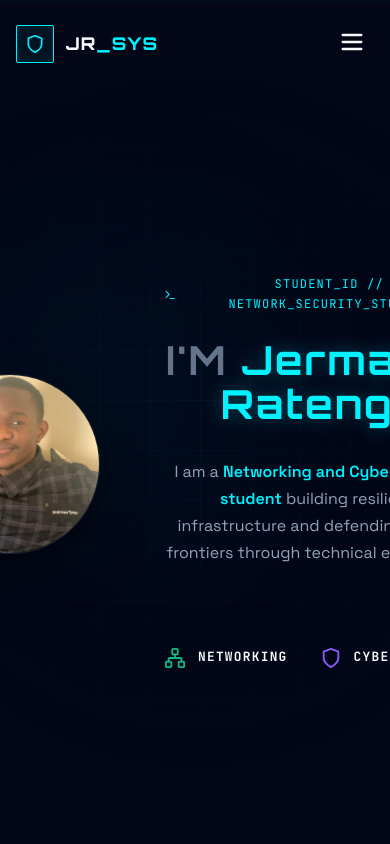
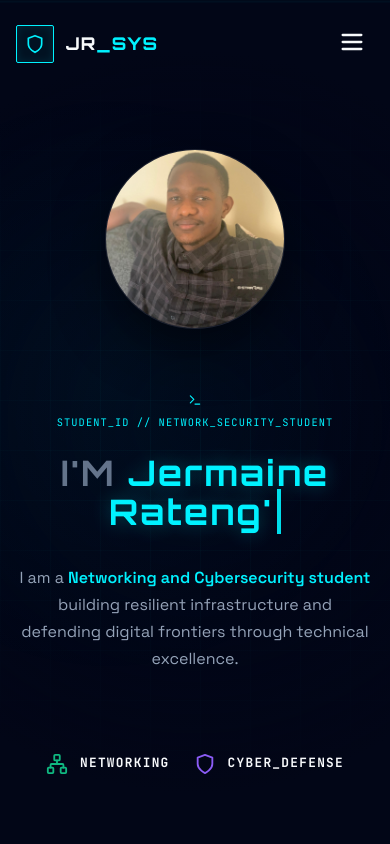
Before and after one commit to ratengjermaine/portfolio, a React (Vite) app: page / in a window 390 px wide. Shown: the top 844 px of the page. Built offline with nearby package versions, Linux system fonts and the light colour scheme.

Commit message:
Final mobile responsiveness fix for Hero

```diff
--- a/src/components/Hero.jsx
+++ b/src/components/Hero.jsx
@@ -28,7 +28,7 @@ const Hero = () => {
       display: 'flex',
       alignItems: 'center',
       justifyContent: 'center',
-      paddingTop: '100px',
+      paddingTop: '80px',
       position: 'relative',
       overflow: 'hidden'
     }}>
@@ -44,77 +44,12 @@ const Hero = () => {
         zIndex: 0
       }}></div>
 
-      <div className="container" style={{
-        display: 'grid',
-        gridTemplateColumns: '1.1fr 0.9fr',
-        alignItems: 'center',
-        gap: '4rem',
-        zIndex: 1
-      }}>
-
-        <div className="hero-content">
-          <motion.div
-            initial={{ opacity: 0, x: -20 }}
-            animate={{ opacity: 1, x: 0 }}
-            transition={{ duration: 0.8 }}
-            style={{ marginBottom: '2rem' }}
-          >
-            <div className="mono" style={{ color: 'var(--accent-cyan)', display: 'flex', alignItems: 'center', gap: '0.75rem', marginBottom: '1.5rem', fontSize: '0.75rem' }}>
-              <Terminal size={14} />
-              <span>STUDENT_ID // NETWORK_SECURITY_STUDENT</span>
-            </div>
-
-            <h1 style={{ fontSize: 'clamp(2.5rem, 6vw, 4.5rem)', marginBottom: '2rem', color: 'var(--text-primary)', letterSpacing: '2px' }}>
-              <span style={{ color: 'var(--text-dim)' }}>I'M </span>
-              <span className="glow-text-cyan">
-                <Typewriter text={name} delay={120} />
-              </span>
-              <motion.span
-                animate={{ opacity: [1, 0] }}
-                transition={{ repeat: Infinity, duration: 0.8 }}
-                style={{ marginLeft: '4px', borderLeft: '4px solid var(--accent-cyan)' }}
-              ></motion.span>
-            </h1>
-
-            <motion.p
-              initial={{ opacity: 0 }}
-              animate={{ opacity: 1 }}
-              transition={{ delay: 2, duration: 1 }}
-              style={{
-                fontSize: 'clamp(1rem, 2vw, 1.25rem)',
-                color: 'var(--text-secondary)',
-                maxWidth: '550px',
-                lineHeight: 1.7,
-                fontFamily: 'var(--font-body)',
-                fontWeight: 400
-              }}
-            >
-              I am a <span style={{ color: 'var(--accent-cyan)', fontWeight: 600 }}>Networking and Cybersecurity student</span> building resilient infrastructure and defending digital frontiers through technical excellence.
-            </motion.p>
-          </motion.div>
-
-          <motion.div
-            initial={{ opacity: 0, y: 20 }}
-            animate={{ opacity: 1, y: 0 }}
-            transition={{ delay: 2.5, duration: 0.8 }}
-            style={{ display: 'flex', gap: '2rem', marginTop: '3rem' }}
-          >
-            <div style={{ display: 'flex', alignItems: 'center', gap: '0.75rem' }}>
-               <Network size={22} color="var(--accent-emerald)" />
-               <span className="mono" style={{ fontWeight: 700, fontSize: '0.8rem', color: 'var(--text-primary)' }}>NETWORKING</span>
-            </div>
-            <div style={{ display: 'flex', alignItems: 'center', gap: '0.75rem' }}>
-               <Shield size={22} color="var(--accent-purple)" />
-               <span className="mono" style={{ fontWeight: 700, fontSize: '0.8rem', color: 'var(--text-primary)' }}>CYBER_DEFENSE</span>
-            </div>
-          </motion.div>
-        </div>
+      <div className="container hero-container">
 
         <motion.div
           initial={{ opacity: 0, scale: 0.95 }}
           animate={{ opacity: 1, scale: 1 }}
           transition={{ delay: 0.5, duration: 1 }}
-          style={{ display: 'flex', justifyContent: 'center' }}
           className="hero-image-wrapper"
         >
           <div className="hero-image-container">
@@ -126,9 +61,75 @@ const Hero = () => {
           </div>
         </motion.div>
 
+        <div className="hero-content">
+          <motion.div
+            initial={{ opacity: 0, y: 20 }}
+            animate={{ opacity: 1, y: 0 }}
+            transition={{ duration: 0.8 }}
+            style={{ marginBottom: '2rem' }}
+          >
+            <div className="mono hero-label">
+              <Terminal size={14} />
+              <span>STUDENT_ID // NETWORK_SECURITY_STUDENT</span>
+            </div>
+
+            <h1 className="hero-title">
+              <span style={{ color: 'var(--text-dim)' }}>I'M </span>
+              <span className="glow-text-cyan">
+                <Typewriter text={name} delay={120} />
+              </span>
+              <motion.span
+                animate={{ opacity: [1, 0] }}
+                transition={{ repeat: Infinity, duration: 0.8 }}
+                className="cursor"
+              ></motion.span>
+            </h1>
+
+            <motion.p
+              initial={{ opacity: 0 }}
+              animate={{ opacity: 1 }}
+              transition={{ delay: 2, duration: 1 }}
+              className="hero-description"
+            >
+              I am a <span style={{ color: 'var(--accent-cyan)', fontWeight: 600 }}>Networking and Cybersecurity student</span> building resilient infrastructure and defending digital frontiers through technical excellence.
+            </motion.p>
+          </motion.div>
+
+          <motion.div
+            initial={{ opacity: 0, y: 20 }}
+            animate={{ opacity: 1, y: 0 }}
+            transition={{ delay: 2.5, duration: 0.8 }}
+            className="hero-badges"
+          >
+            <div className="badge">
+               <Network size={22} color="var(--accent-emerald)" />
+               <span className="mono">NETWORKING</span>
+            </div>
+            <div className="badge">
+               <Shield size={22} color="var(--accent-purple)" />
+               <span className="mono">CYBER_DEFENSE</span>
+            </div>
+          </motion.div>
+        </div>
+
       </div>
 
       <style>{`
+        .hero-container {
+          display: grid;
+          grid-template-columns: 0.9fr 1.1fr;
+          align-items: center;
+          gap: 4rem;
+          zIndex: 1;
+          width: 100%;
+        }
+
+        .hero-image-wrapper {
+          display: flex;
+          justify-content: flex-start;
+          order: 2;
+        }
+
         .hero-image-container {
           width: 420px;
           height: 420px;
@@ -146,26 +147,87 @@ const Hero = () => {
           display: block;
         }
 
+        .hero-title {
+          font-size: clamp(2.5rem, 6vw, 4.5rem);
+          margin-bottom: 2rem;
+          color: var(--text-primary);
+          letter-spacing: 2px;
+        }
+
+        .hero-label {
+          color: var(--accent-cyan);
+          display: flex;
+          align-items: center;
+          gap: 0.75rem;
+          margin-bottom: 1.5rem;
+          font-size: 0.75rem;
+        }
+
+        .hero-description {
+          font-size: clamp(1rem, 2vw, 1.25rem);
+          color: var(--text-secondary);
+          max-width: 550px;
+          line-height: 1.7;
+          font-family: var(--font-body);
+        }
+
+        .hero-badges {
+          display: flex;
+          gap: 2rem;
+          margin-top: 3rem;
+        }
+
+        .badge {
+          display: flex;
+          align-items: center;
+          gap: 0.75rem;
+        }
+
+        .badge span {
+          font-weight: 700;
+          font-size: 0.8rem;
+          color: var(--text-primary);
+        }
+
+        .cursor {
+          margin-left: 4px;
+          border-left: 4px solid var(--accent-cyan);
+        }
+
         @media (max-width: 992px) {
-          .hero .container {
+          .hero-container {
             grid-template-columns: 1fr;
             text-align: center;
-            justify-items: center;
-            gap: 2rem;
+            gap: 3rem;
           }
+
           .hero-content {
             display: flex;
             flex-direction: column;
             align-items: center;
+            order: 2;
           }
+
           .hero-image-wrapper {
-            order: -1;
+            justify-content: center;
+            order: 1;
+            margin-bottom: 1rem;
           }
+
           .hero-image-container {
             width: 220px;
             height: 220px;
             border-radius: 50%;
-            margin-bottom: 1rem;
+          }
+
+          .hero-description {
+             max-width: 100%;
+          }
+
+          .hero-badges {
+            justify-content: center;
+            flex-wrap: wrap;
+            gap: 1.5rem;
           }
         }
 
@@ -174,6 +236,14 @@ const Hero = () => {
             width: 180px;
             height: 180px;
           }
+          .hero-title {
+            font-size: 2.2rem;
+          }
+          .hero-label {
+            font-size: 0.65rem;
+            flex-direction: column;
+            gap: 0.4rem;
+          }
         }
       `}</style>
     </section>
```
